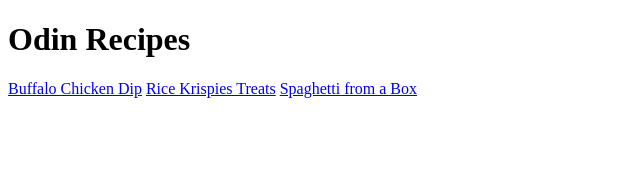
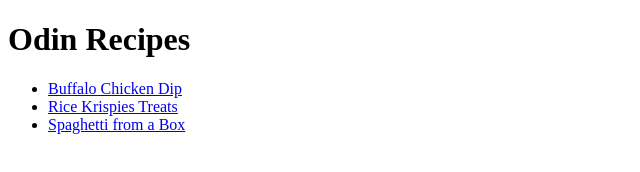
Before and after one commit to bettrends/odin-recipes, a plain HTML site: page index.html in a window 1280 px wide. Shown: the whole page, without its empty margins (0-640 px from the left). Drawn offline with Linux system fonts and the light colour scheme.

Commit message:
Visual changes

```diff
--- a/index.html
+++ b/index.html
@@ -7,8 +7,10 @@
 
     <body>
         <h1>Odin Recipes</h1>
-        <a href="./recipes/chicken_dip.html">Buffalo Chicken Dip</a>
-        <a href="./recipes/rice_krispies.html">Rice Krispies Treats</a>
-        <a href="./recipes/spaghetti.html">Spaghetti from a Box</a>
+        <ul>
+            <li><a href="./recipes/chicken_dip.html">Buffalo Chicken Dip</a></li>
+            <li><a href="./recipes/rice_krispies.html">Rice Krispies Treats</a></li>
+            <li><a href="./recipes/spaghetti.html">Spaghetti from a Box</a></li>
+        </ul>
     </body>
 </html>
```
